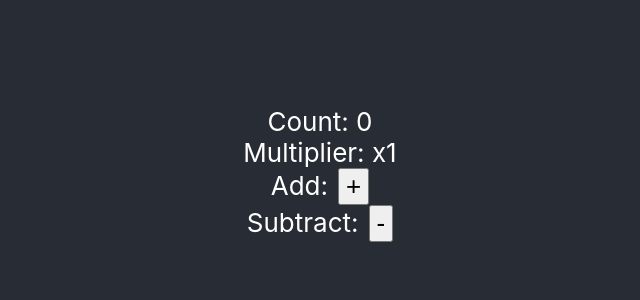
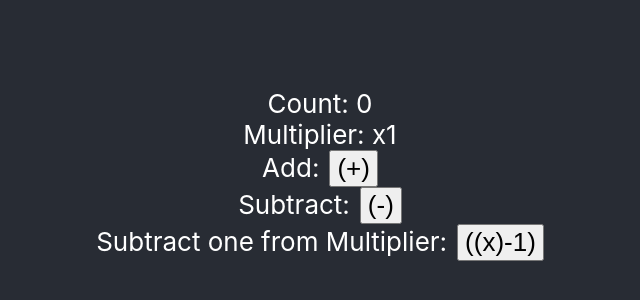
Before and after one commit to stevenbandola/gta-intern-react-tutorial, a React (Vite) app: page / in a window 1280 px wide. Shown: the part 226-526 px from the top of the page, without its empty margins (320-960 px from the left). Built offline with nearby package versions, Linux system fonts and the light colour scheme.

Commit message:
feat: component that subtracts one from multiplier

```diff
--- a/src/App.jsx
+++ b/src/App.jsx
@@ -12,6 +12,14 @@ function App() {
     console.log(count, multiplier, multipliedValue);
   }, [count]);
 
+  {/* Khalid code goes here */}
+
+  function subtractOneFromMultiplier() {
+    setMultiplier(multiplier - 1)
+  };
+
+  {/* Khalid code goes here */}
+
   return (
     <div className="App">
       <header className="App-header">
@@ -19,15 +27,18 @@ function App() {
         <span>Multiplier: x{multiplier}</span>
         <span>
           Add:
-          <button onClick={() => setCount(count + 1)}>+</button>
+          <button onClick={() => setCount(count + 1)}>(+)</button>
         </span>
         <span>
           Subtract:
-          <button onClick={() => setCount(count - 1)}>-</button>
+          <button onClick={() => setCount(count - 1)}>(-)</button>
         </span>
         {/* Khalid code goes here */}
-        {/* I like toes ?? */}
         {/* Create a component that returns a button that when pressed, subtracts one to multiplier  */}
+        <span>
+          Subtract one from Multiplier:
+          <button onClick={subtractOneFromMultiplier}>((x)-1)</button>
+        </span>
         {/* Jireh code goes here */}
         {/*  Create a component that returns a button that when pressed, adds one to multiplier  */}
       </header>
```
